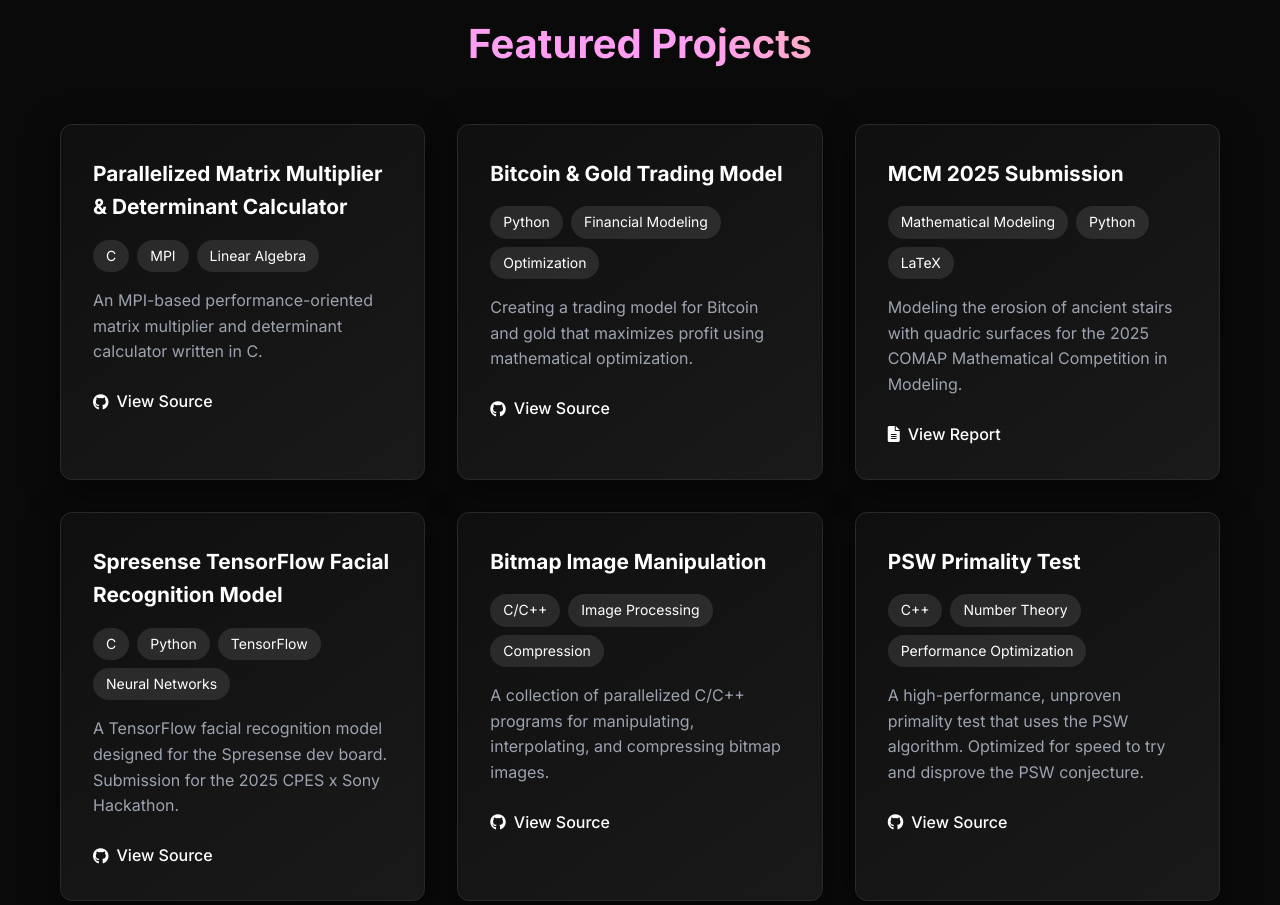
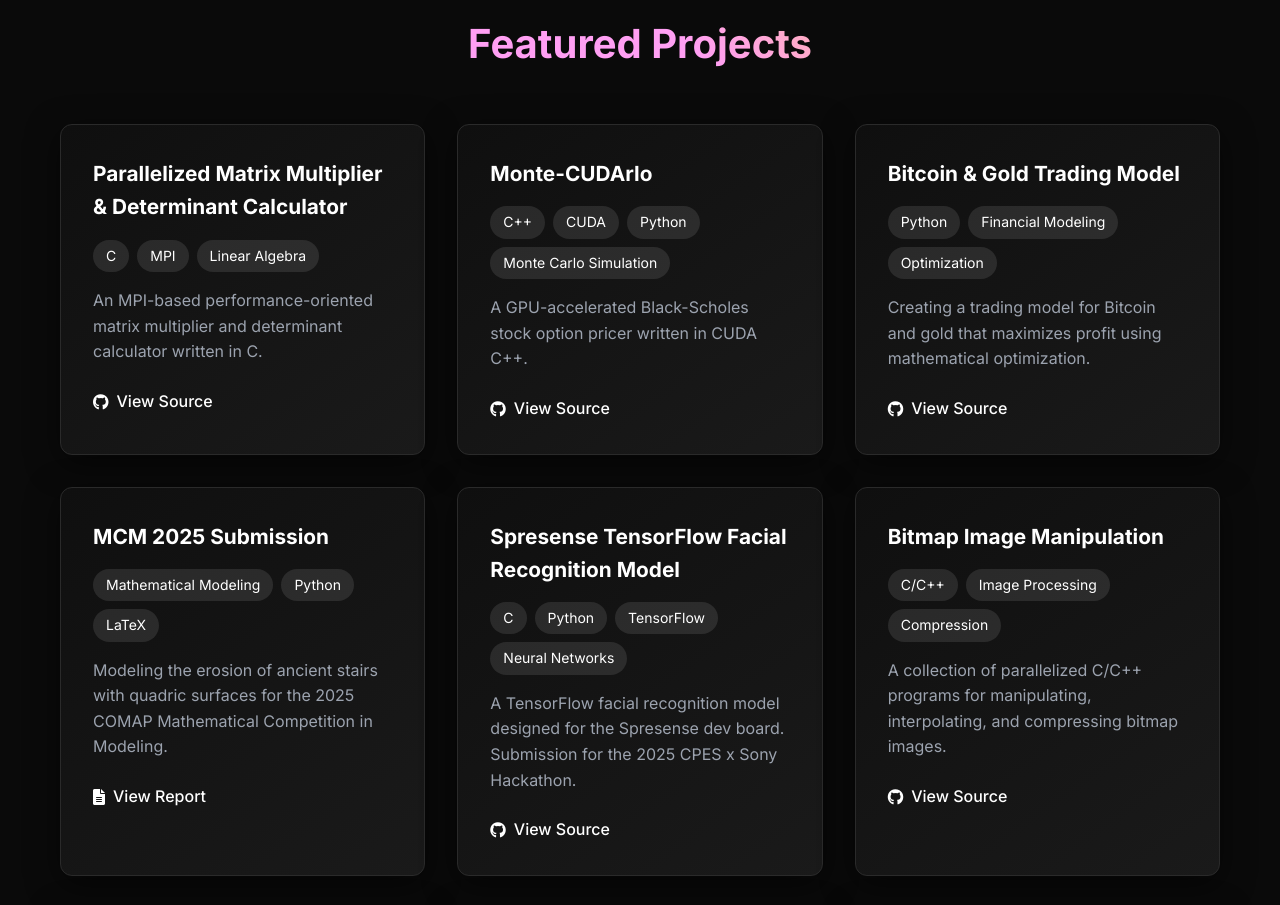
Before and after one commit to ahad-jiva/portfolio_site, a website: page index.html in a window 1280 px wide. Shown: the part 1840-2745 px from the top of the page. Drawn offline with Linux system fonts and the light colour scheme.

Commit message:
updated projects

```diff
--- a/index.html
+++ b/index.html
@@ -151,6 +151,23 @@
                     </p>
                     <div class="project-links">
                         <a href="https://github.com/ahad-jiva/C-matmul"  target="_blank" rel="noopener noreferrer" class="project-link"><i class="fab fa-github"></i> View Source</a>
+                    </div>
+                </div>
+
+                <div class="project-card">
+                    <div class="project-header">
+                        <h3>Monte-CUDArlo</h3>
+                        <div class="project-tags">
+                            <span class="tag">C++</span>
+                            <span class="tag">CUDA</span>
+                            <span class="tag">Python</span>
+                            <span class="tag">Monte Carlo Simulation</span>
+                        </div>
+                    </div>
+                    <p class="project-description">
+                        A GPU-accelerated Black-Scholes stock option pricer written in CUDA C++.</p>
+                    <div class="project-links">
+                        <a href="https://github.com/ahad-jiva/Monte-CUDArlo"  target="_blank" rel="noopener noreferrer" class="project-link"><i class="fab fa-github"></i> View Source</a>
                     </div>
                 </div>
 
```
